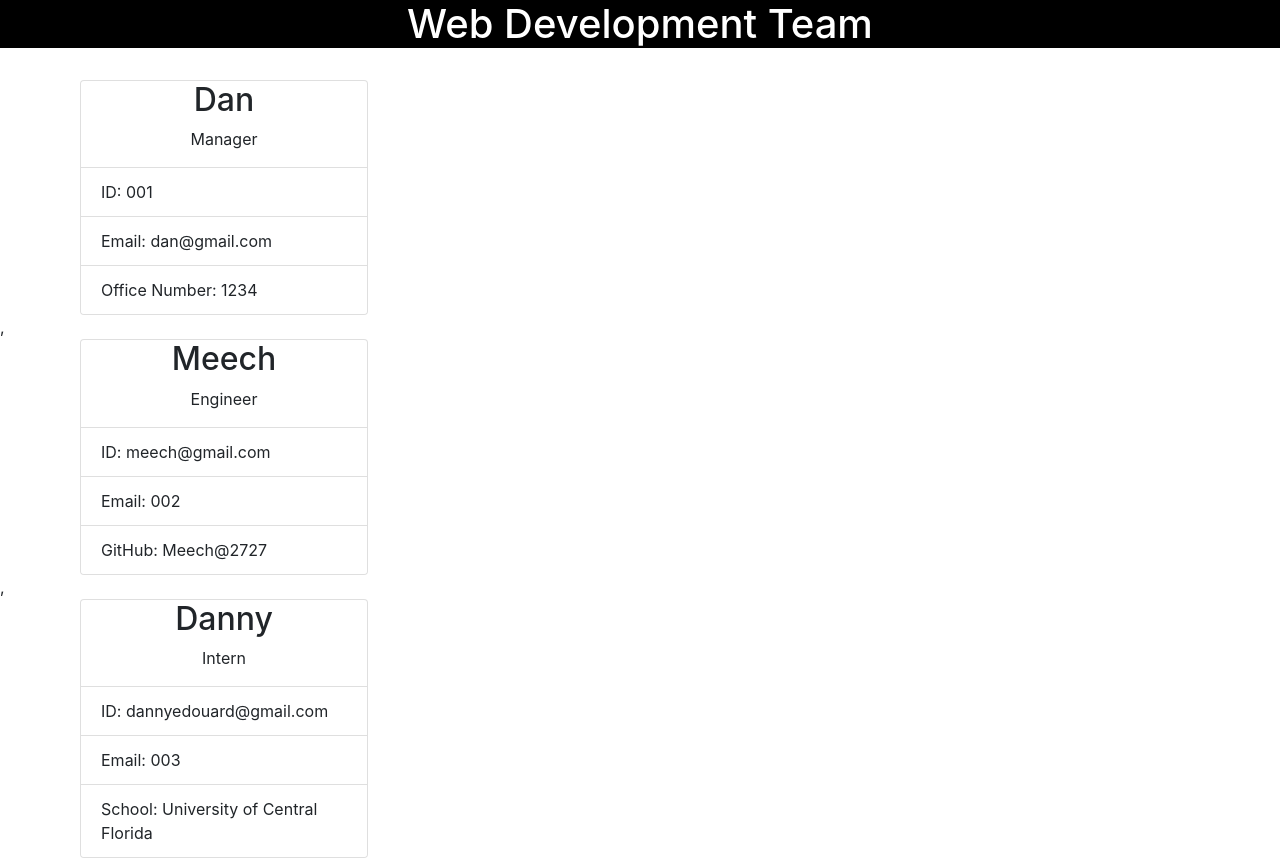
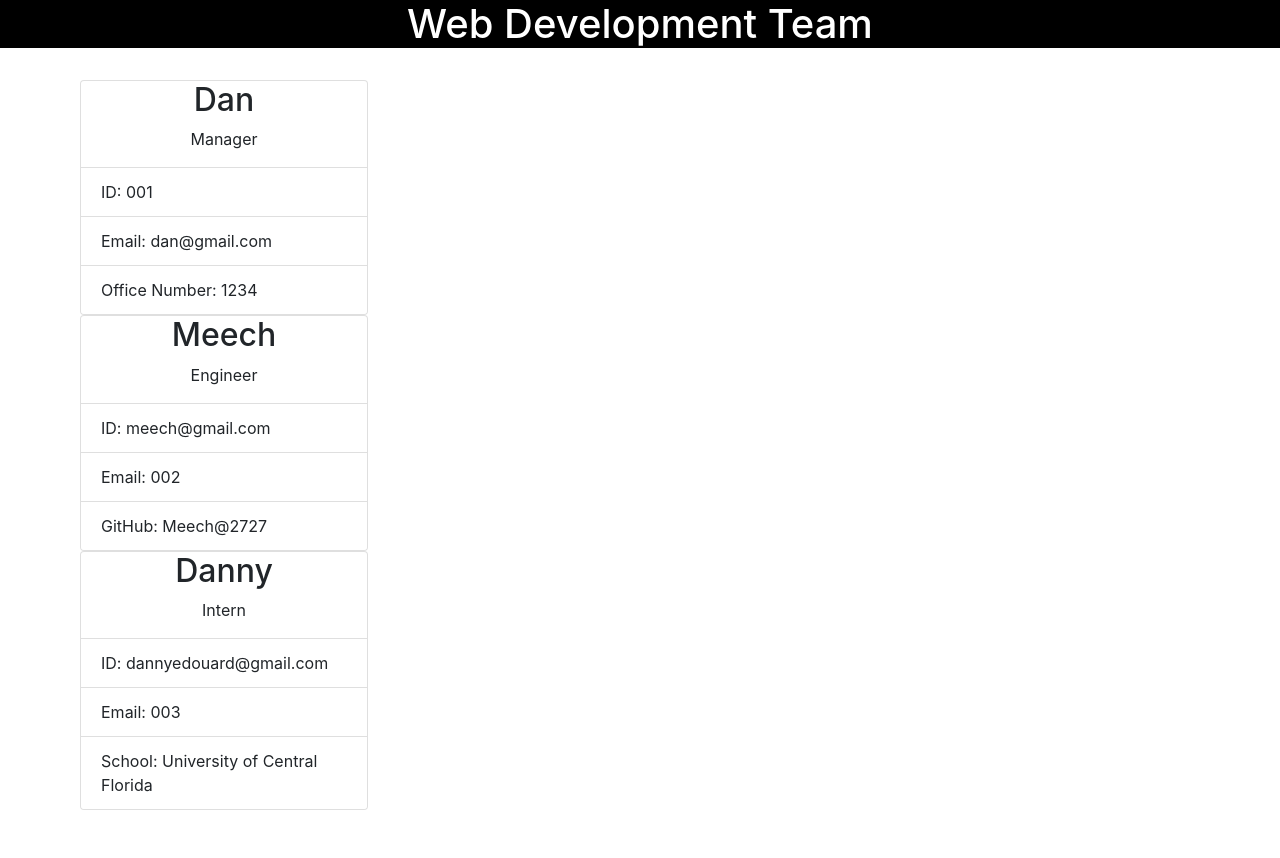
Before and after one commit to Danny2727/webdevelopment-team, a website: page dist/index.html in a window 1280 px wide. After the commit the page ends 810 px from the top, so only its background shows below. Drawn offline with nearby package versions, Linux system fonts and the light colour scheme.

Commit message:
made a fix to the sample index.html file

```diff
--- a/dist/index.html
+++ b/dist/index.html
@@ -21,7 +21,8 @@
        <li class="list-group-item">Email: dan@gmail.com</li>
        <li class="list-group-item">Office Number: 1234</li>
      </ul>
-   </div>,<div class="card" style="width: 18rem;">
+   </div>
+   <div class="card" style="width: 18rem;">
     <h2 id="name">Meech</h2>
     <p id="employee">Engineer</p>
      <ul class="list-group list-group-flush">
@@ -29,7 +30,8 @@
        <li class="list-group-item">Email: 002</li>
        <li class="list-group-item">GitHub: Meech@2727</li>
      </ul>
-   </div>,<div class="card" style="width: 18rem;">
+   </div>
+   <div class="card" style="width: 18rem;">
     <h2 id="name">Danny</h2>
     <p id="employee">Intern</p>
      <ul class="list-group list-group-flush">
```
